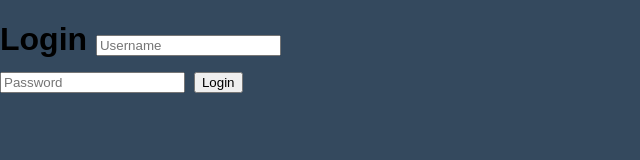
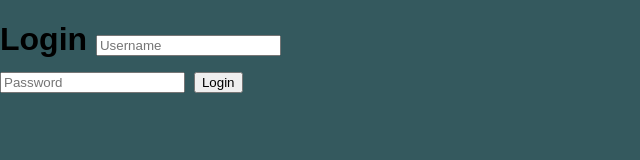
Before and after one commit to dougsoa/Animated-Login, a plain HTML site: page index.html in a window 1280 px wide. Shown: the whole page, without its empty margins (0-640 px from the left). Drawn offline with Linux system fonts and the light colour scheme.

Commit message:
Update style.css

```diff
--- a/style.css
+++ b/style.css
@@ -2,7 +2,7 @@ body {
   margin: 0;
   padding: 0;
   font-family: sans-serif;
-  background: #34495e;
+  background: #34595e;
 }
 .box {
   width: 300px;
```
